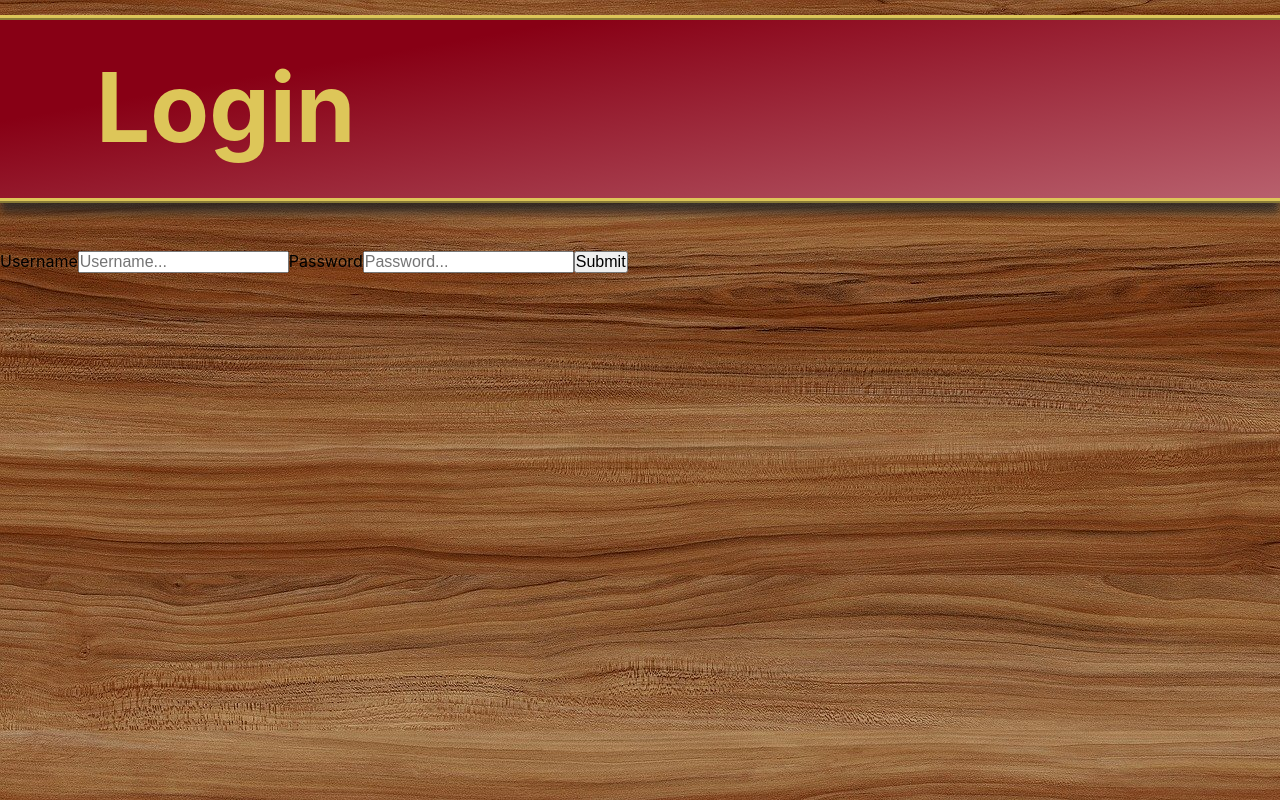
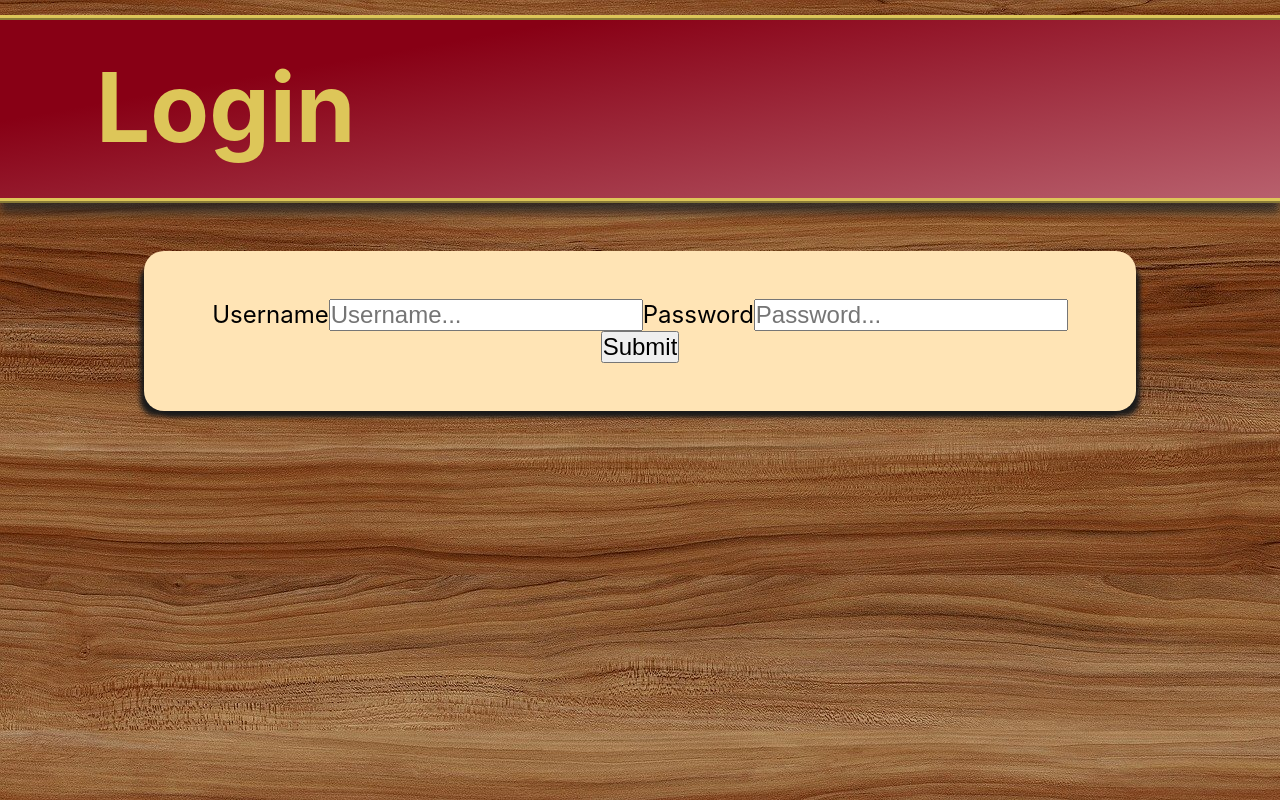
Before and after one commit to YTyler/questdex, a React (Create React App) app: page /questdex/login in a window 1280 px wide. Built offline with nearby package versions, Linux system fonts and the light colour scheme.

Commit message:
CSS for Login started
similar to item and quest css

```diff
--- a/src/App.css
+++ b/src/App.css
@@ -159,3 +159,19 @@ a:hover {
   height: 200px;
   width: 200px;
 }
+
+/* Login Component */
+.Login {
+  display: flex;
+  font-size: 1.5rem;
+  text-align: center;
+  background-color: moccasin;
+  width: 70%;
+  margin: 0 auto;
+  margin-top: 1em;
+  border-radius: 20px;
+  padding: 2em;
+  box-shadow: 8px 9px 5px -4px rgb(27, 27, 27),
+    -8px 9px 5px -4px rgb(27, 27, 27);
+  transition: 0.375s;
+}
--- a/src/components/Login.jsx
+++ b/src/components/Login.jsx
@@ -11,7 +11,7 @@ export default function Login() {
     }
 
     return (
-        <div>
+        <div className = "Login">
             <form onSubmit = {login}>
                 <label htmlFor = "username">Username</label>
                 <input type = "text" id = "username" value = {username} onChange = {(element) => setUsername(element.target.value)} placeholder = "Username..."/>
```
